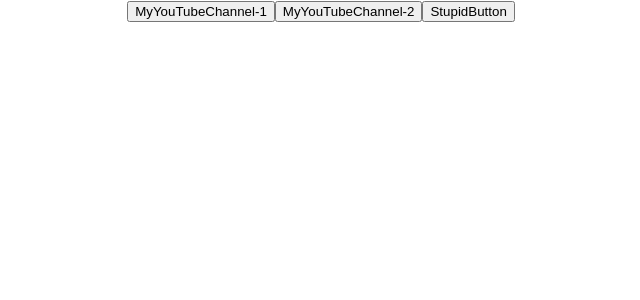
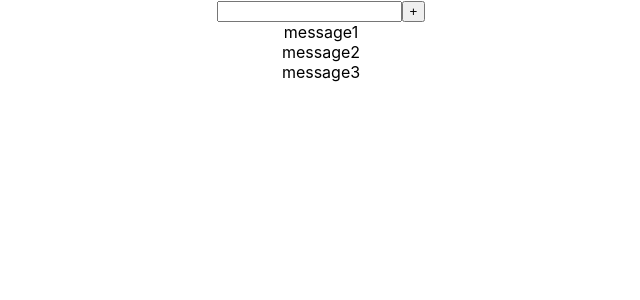
Before and after one commit to Kristina-VCyber/microtasks, a React (Create React App) app: page / in a window 1280 px wide. Shown: the top 300 px of the page, without its empty margins (319-959 px from the left). Built offline with nearby package versions, Linux system fonts and the light colour scheme.

Commit message:
microtasks 06 create:InputTraining component, FullInputComponent add: addMessage function, forward it to FullInput component add: onChangeInputHandler function and onClickBtnHandler function

```diff
--- a/src/App.tsx
+++ b/src/App.tsx
@@ -1,6 +1,7 @@
 import React from 'react';
 import './App.css';
-import {Button} from "./components/Button";
+
+import {InputTraining} from "./components/InputTraining";
 
 function App() {
     // const myFirstSubscriber = (event: React.MouseEvent<HTMLButtonElement>)  => {
@@ -14,21 +15,25 @@ function App() {
     //     console.log(name)
     // }
 
-    const Button1Foo = (subscriber: string, age: number, address: string) => {
-        console.log(subscriber, age, address)
-    }
-    const Button2Foo = (subscriber: string, age: number) => {
-        console.log(subscriber, age)
-    }
-    const ButtonLastExpression = () => {
-        console.log("I'm stupid button")
-    }
+    // const Button1Foo = (subscriber: string, age: number, address: string) => {
+    //     console.log(subscriber, age, address)
+    // }
+    // const Button2Foo = (subscriber: string, age: number) => {
+    //     console.log(subscriber, age)
+    // }
+    // const ButtonLastExpression = () => {
+    //     console.log("I'm stupid button")
+    // }
 
     return (
         <div className={"App"}>
-            <Button name={"MyYouTubeChannel-1"} callBack={() => Button1Foo("I'm Dobbi", 21, "live in Tokyo")}/>
-            <Button name={"MyYouTubeChannel-2"} callBack={() => Button2Foo("I'm Han Solo", 42)}/>
-            <Button name={"StupidButton"} callBack={ButtonLastExpression}/>
+            {/*<Button name={"MyYouTubeChannel-1"} callBack={() => Button1Foo("I'm Dobbi", 21, "live in Tokyo")}/>*/}
+            {/*<Button name={"MyYouTubeChannel-2"} callBack={() => Button2Foo("I'm Han Solo", 42)}/>*/}
+            {/*<Button name={"StupidButton"} callBack={ButtonLastExpression}/>*/}
+            {/*<UseStateTraining/>*/}
+            {/*<FilterTraining/>*/}
+            <InputTraining message={"How are you?"}/>
+
         </div>
     );
 }
--- /dev/null
+++ b/src/components/InputTraining.tsx
@@ -0,0 +1,38 @@
+import {useState} from "react";
+import {FullInput} from "./componentsForInput/FullInput";
+
+type Props = {
+    message: string
+}
+
+export const InputTraining = (props: Props) => {
+
+    let [message, setMessage] = useState([
+        {message: "message1"},
+        {message: "message2"},
+        {message: "message3"}
+    ])
+
+    const addMessage = (inputTitle: string) => {
+        console.log(inputTitle)
+    }
+
+    return (
+        <div className={"InputTraining"}>
+            {/*<div>*/}
+            {/*    <input type="text"/>*/}
+            {/*    <button>+</button>*/}
+            {/*</div>*/}
+            <FullInput addMessage={addMessage}/>
+            {message.map((el, index) => {
+                return (
+                    <div key={index}>{el.message}</div>
+                )
+            })}
+
+        </div>
+
+    )
+
+
+}
--- /dev/null
+++ b/src/components/componentsForInput/FullInput.tsx
@@ -0,0 +1,29 @@
+import React, {ChangeEvent, useState} from "react";
+
+type FullInput = {
+    addMessage: (inputTitle:string) => void
+}
+
+export const FullInput = (props: FullInput) => {
+
+    let [inputTitle, setInputTitle] = useState("")
+
+    console.log(inputTitle)
+    const onChangeInputHandler = (event: ChangeEvent<HTMLInputElement>) => {
+
+        setInputTitle(event.currentTarget.value)
+    }
+
+    const onClickBtnHandler = () => {
+        props.addMessage(inputTitle)
+    }
+
+
+    return (
+        <div>
+            <input onChange={onChangeInputHandler}/>
+            <button onClick={onClickBtnHandler}>+
+            </button>
+        </div>)
+
+}
```
